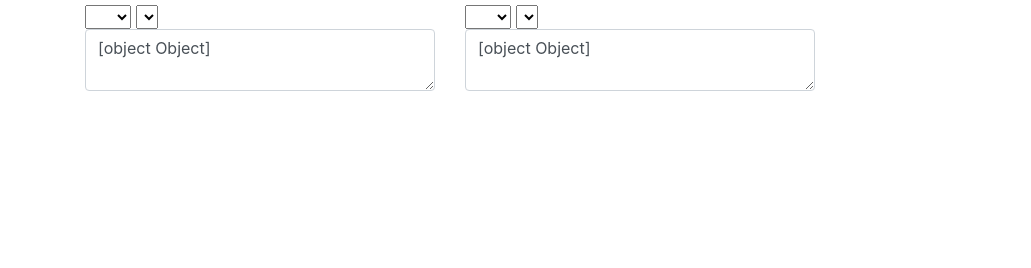
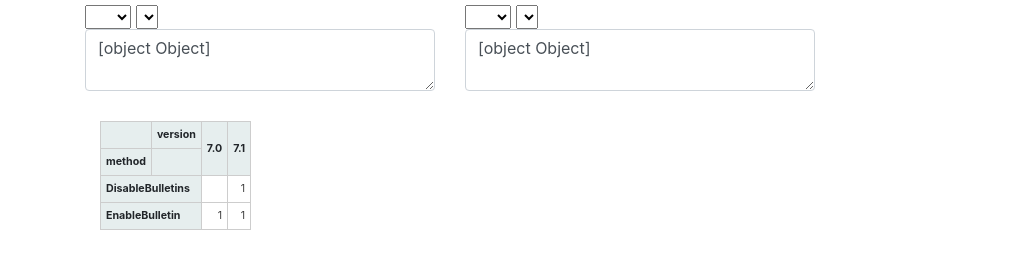
Before and after one commit to AlexHedley/SMPWebServiceDiff, a plain HTML site: page index.html in a window 1280 px wide. Shown: the part 134-402 px from the top of the page, without its empty margins (0-1031 px from the left). Drawn offline with Linux system fonts and the light colour scheme.

Commit message:
Added PivotTable.js and simple table to test

```diff
--- a/css/styles.css
+++ b/css/styles.css
@@ -32,3 +32,6 @@ del {
     -ms-user-select: none;
     user-select: none;
 }
+
+/* PivotTable */
+.pvtTotal, .pvtTotalLabel, .pvtGrandTotal {display: none}
--- a/index.html
+++ b/index.html
@@ -9,6 +9,8 @@
     <link rel="stylesheet" href="css/bootstrap.min.css">
     <link rel="stylesheet" href="https://use.fontawesome.com/releases/v5.3.1/css/all.css" integrity="sha384-mzrmE5qonljUremFsqc01SB46JvROS7bZs3IO2EmfFsd15uHvIt+Y8vEf7N7fWAU" crossorigin="anonymous">
     <link rel="stylesheet" href="css/jquery-ui.min.css">
+    <link rel="stylesheet" href="css/pivot.min.css">
+    <!-- <link rel="stylesheet" href="https://cdnjs.cloudflare.com/ajax/libs/pivottable/2.13.0/pivot.min.css"> -->
     <link rel="stylesheet" href="css/styles.css">
 
     <link rel="shortcut icon" href="favicon.ico">
@@ -79,6 +81,13 @@
                     </div>
                 </div>
             </div>
+            <!--Row [End]-->
+
+            <div class="row">
+                <div id="output" style="margin: 30px;"></div>
+            </div>
+            <!--Row [End]-->
+
         </div>
         <!--Container [End]-->
 
@@ -96,6 +105,8 @@
     <!-- <script src="https://ajax.googleapis.com/ajax/libs/angularjs/1.7.5/angular.min.js"></script> -->
     <script src="js/angular.min.js"></script>
     <script src="js/angular-diff-match-patch.js"></script>
+    <!-- <script src="https://cdnjs.cloudflare.com/ajax/libs/pivottable/2.13.0/pivot.min.js"></script> -->
+    <script src="js/pivot.min.js"></script>
     <!-- <script src="js/script.js"></script> -->
     <script src="js/app.js"></script>
     <!-- <script>hljs.initHighlightingOnLoad();</script> -->
--- a/js/app.js
+++ b/js/app.js
@@ -65,3 +65,19 @@ myApp.controller('myController', function ($scope, $http) {
 //     changedContent: $('#changed').val(),
 //     diffContainer: ".diff1"
 // });
+
+$(function(){
+    $("#output").pivot(
+        [
+            {method: "EnableBulletin", version: "7.0"},
+            {method: "DisableBulletins", version: "7.1"},
+            {method: "EnableBulletin", version: "7.1"}
+        ],
+        {
+            rows: ["method"],
+            cols: ["version"]
+        }
+    );
+ });
+
+ // Or https://github.com/nicolaskruchten/pivottable/issues/208
```
Also changed, not shown: css/pivot.min.css (added), js/pivot.min.js (added), 1 other file.
